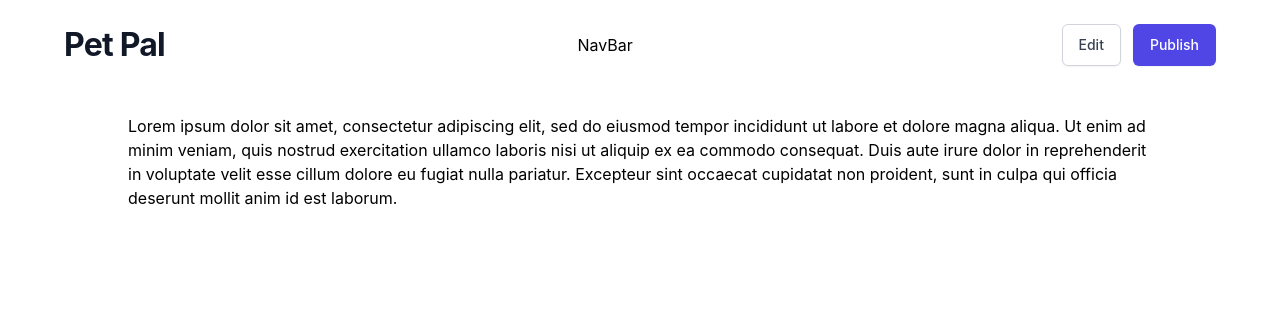
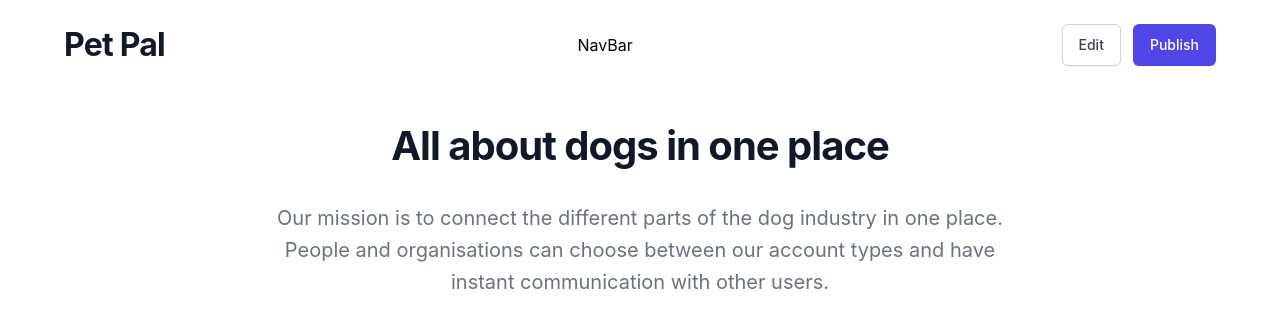
Before and after one commit to imevanc/pet-pal, a Next.js app: page / in a window 1280 px wide. Shown: the top 328 px of the page. Built offline with nearby package versions, Linux system fonts and the light colour scheme; a web font is replaced by a local one.

Commit message:
installed headlessui and heroicons

```diff
--- a/package.json
+++ b/package.json
@@ -9,6 +9,8 @@
     "lint": "next lint"
   },
   "dependencies": {
+    "@headlessui/react": "^1.7.5",
+    "@heroicons/react": "^2.0.13",
     "@types/node": "18.11.10",
     "@types/react": "18.0.25",
     "@types/react-dom": "18.0.9",
--- a/src/pages/index.tsx
+++ b/src/pages/index.tsx
@@ -4,18 +4,19 @@ import React from "react";
 const Home: NextPage = () => {
   return (
     <React.Fragment>
-      <main className="flex items-center justify-center bg-white px-4 py-6">
+      <main className="flex items-center justify-center bg-white px-6 py-6">
         <div className="max-w-5xl w-full flex items-center justify-between">
-          <div>
-            <div>
-              Lorem ipsum dolor sit amet, consectetur adipiscing elit, sed do
-              eiusmod tempor incididunt ut labore et dolore magna aliqua. Ut
-              enim ad minim veniam, quis nostrud exercitation ullamco laboris
-              nisi ut aliquip ex ea commodo consequat. Duis aute irure dolor in
-              reprehenderit in voluptate velit esse cillum dolore eu fugiat
-              nulla pariatur. Excepteur sint occaecat cupidatat non proident,
-              sunt in culpa qui officia deserunt mollit anim id est laborum.
-            </div>
+          <div className="mx-auto max-w-prose text-lg">
+            <h1>
+              <span className="mt-2 block text-center text-3xl font-bold leading-8 tracking-tight text-gray-900 sm:text-4xl">
+                All about dogs in one place
+              </span>
+            </h1>
+            <p className="mt-8 text-xl text-center leading-8 text-gray-500">
+              Our mission is to connect the different parts of the dog industry
+              in one place. People and organisations can choose between our
+              account types and have instant communication with other users.
+            </p>
           </div>
         </div>
       </main>
```
Also changed, not shown: 1 other file (tests, documents, lock files or other folders).
